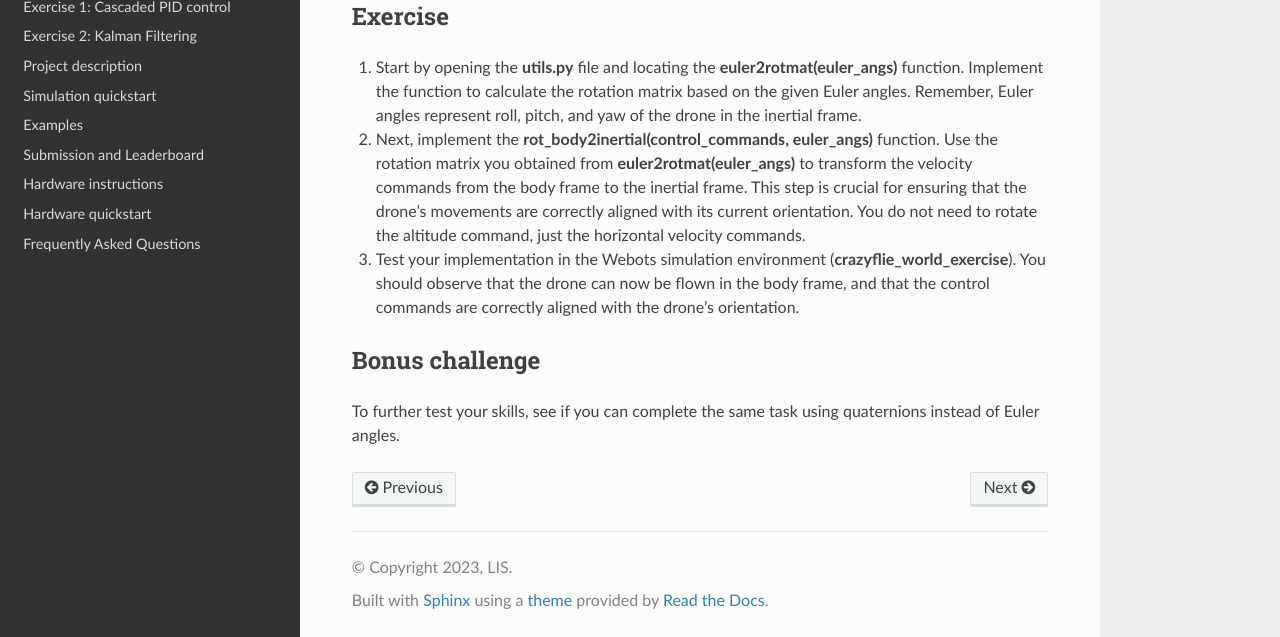
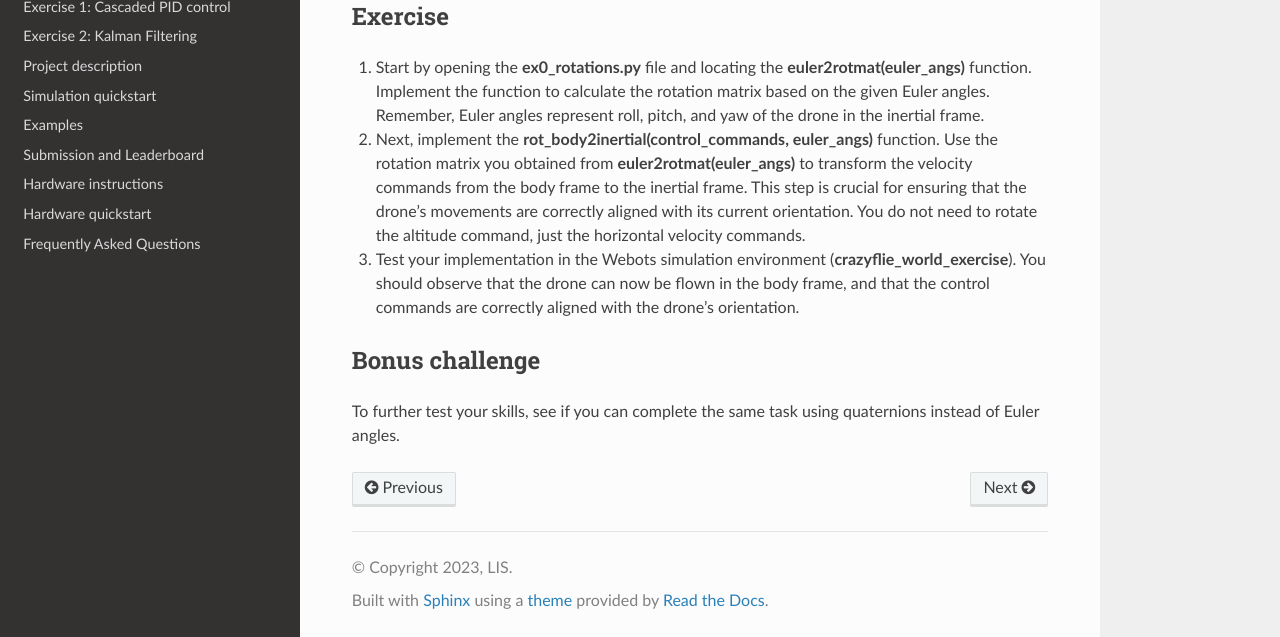
Before and after one commit to Ben-Jarvis/TEMP-crazy-tutorials-2024, a Sphinx documentation site: the page built from docs/exercise_0/exercise_0_description.rst, in a window 1280 px wide and 900 px high, scrolled down 2471 px, cut to the strip 263-900 px from the top of the window. Built offline with Sphinx 7.4.7 and the Read the Docs theme 3.1.0, drawn with Linux system fonts in a browser that asks for light colours.

Commit message:
fix(ex0 description): Changed file reference in ex0 description

```diff
--- a/docs/exercise_0/exercise_0_description.rst
+++ b/docs/exercise_0/exercise_0_description.rst
@@ -48,7 +48,7 @@ After making changes in the code you need to reload the world file in Webots to
 Exercise
 ---------
 
-1. Start by opening the **utils.py** file and locating the **euler2rotmat(euler_angs)** function. Implement the function to calculate the rotation matrix based on the given Euler angles. Remember, Euler angles represent roll, pitch, and yaw of the drone in the inertial frame.
+1. Start by opening the **ex0_rotations.py** file and locating the **euler2rotmat(euler_angs)** function. Implement the function to calculate the rotation matrix based on the given Euler angles. Remember, Euler angles represent roll, pitch, and yaw of the drone in the inertial frame.
 
 2. Next, implement the **rot_body2inertial(control_commands, euler_angs)** function. Use the rotation matrix you obtained from **euler2rotmat(euler_angs)** to transform the velocity commands from the body frame to the inertial frame. This step is crucial for ensuring that the drone's movements are correctly aligned with its current orientation. You do not need to rotate the altitude command, just the horizontal velocity commands.
 
```
